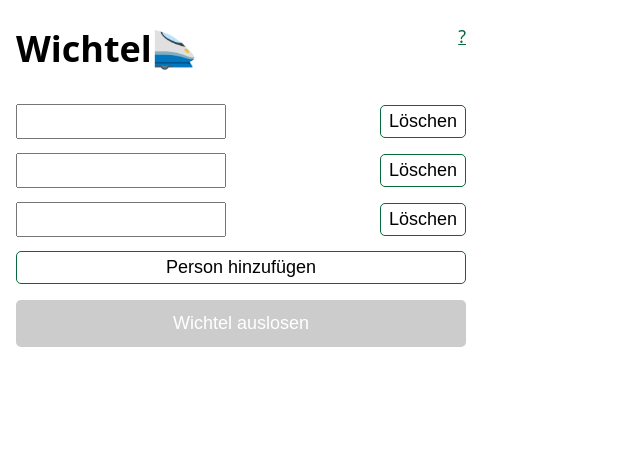
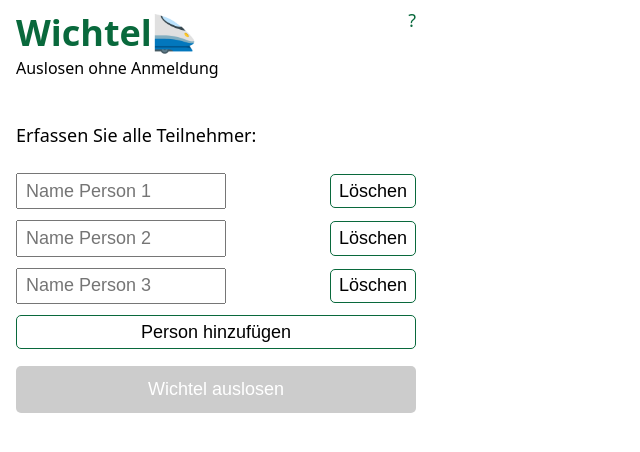
Before and after one commit to bjorndown/wichtel-express, a Next.js app: page / in a window 1280 px wide. Shown: the top 452 px of the page, without its empty margins (0-640 px from the left). Built offline with nearby package versions, Linux system fonts and the light colour scheme.

Commit message:
Lots of small tweaks.
- Add error handling on reveal.tsx
- Make de/obfuscate more robust to garbage input
- Improve user guidance
- add meta description and keywords

```diff
--- a/src/lib.ts
+++ b/src/lib.ts
@@ -1,23 +1,35 @@
 import _random from 'lodash/random'
 import _range from 'lodash/range'
 
-const PREFIX_LENGTH = 2
-const PREFIX_HEX_LENGTH = 2 * PREFIX_LENGTH
+const RANDOM_PREFIX_LENGTH = 4 // two two-digit hex numbers
 export const PAD_TO_LENGTH = 40
+export const ALLOWED_CHARS =
+  /[abcdefghijklmnopqrstuvwxyzABCDEFGHIJKLMNOPQRSTUVWXYZäöüéèàçêâëãøô\- ]+/
 
-export const firstQp = (p: string | string[]): string =>
+export const firstQp = (p: string | string[] | undefined): string | undefined =>
   Array.isArray(p) ? p[0] : p
 
-export const stringToHex = (str: string): string =>
-  Array.from(str)
+export const stringToHex = (str: string | undefined | null): string | null => {
+  if (!str) {
+    return null
+  }
+  return Array.from(str)
     .map(c => toHex(c.charCodeAt(0)))
     .join('')
+}
 
 const randomHex = () => toHex(_random(0, 255))
 
 const toHex = (number: Number) => number.toString(16).padStart(2, '0')
 
-export const obfuscate = (str: string): string => {
+export const obfuscate = (str: string | undefined | null): string | null => {
+  if (!str) {
+    return null
+  }
+  if (!ALLOWED_CHARS.test(str)) {
+    return null
+  }
+
   return padWith(
     `${randomHex()}${randomHex()}${toHex(str.length)}${stringToHex(str)}`,
     PAD_TO_LENGTH,
@@ -41,15 +53,49 @@ export const padWith = (
   return str.concat(padding).slice(0, padToLength)
 }
 
-export const deobfuscate = (str: string): string => {
-  const stringWithoutPrefix = str.slice(PREFIX_HEX_LENGTH)
-  const len = parseInt(stringWithoutPrefix.slice(0, 2), 16)
-  return hexToString(stringWithoutPrefix.slice(2, 2 + len * 2))
+export const deobfuscate = (str: string | undefined | null): string | null => {
+  if (!str) {
+    return null
+  }
+
+  const stringWithoutPrefix = str.slice(RANDOM_PREFIX_LENGTH)
+  const obfuscatedTextLength = parseInt(stringWithoutPrefix.slice(0, 2), 16)
+
+  if (isNaN(obfuscatedTextLength)) {
+    console.error('invalid obfuscated text')
+    return null
+  }
+
+  const stringWithoutPadding = stringWithoutPrefix.slice(
+    2,
+    2 + obfuscatedTextLength * 2
+  )
+
+  if (obfuscatedTextLength * 2 != stringWithoutPadding.length) {
+    console.error('obfuscated text too short')
+    return null
+  }
+
+  const plainText = hexToString(
+    stringWithoutPrefix.slice(2, 2 + obfuscatedTextLength * 2)
+  )
+  if (!ALLOWED_CHARS.test(plainText ?? '')) {
+    return null
+  }
+
+  return plainText
 }
 
-export const hexToString = (str: string): string => {
-  return Array.from(str.matchAll(/.{2}/g))
-    .filter(c => !!c)
-    .map(c => String.fromCodePoint(parseInt(c[0], 16)))
-    .join('')
+export const hexToString = (str: string): string | null => {
+  try {
+    return Array.from(str.matchAll(/.{2}/g))
+      .map(c => {
+        const codePoint = parseInt(c[0], 16)
+        return String.fromCodePoint(codePoint)
+      })
+      .join('')
+  } catch (error) {
+    console.error(error)
+    return null
+  }
 }
--- a/src/pages/_app.tsx
+++ b/src/pages/_app.tsx
@@ -1,7 +1,8 @@
 import Head from 'next/head'
 import '../style.css'
+import type { AppProps } from 'next/app'
 
-export default function MyApp({ Component, pageProps }) {
+export default function MyApp({ Component, pageProps }: AppProps) {
   return (
     <div className="container">
       <Head>
@@ -9,11 +10,14 @@ export default function MyApp({ Component, pageProps }) {
       </Head>
       <header>
         <h1>
-          Wichtel<span className="flipped">🚄</span>
+          <a href="/">
+            Wichtel<span className="flipped">🚄</span>
+          </a>
         </h1>
         <a title="Anleitung & Impressum" href="/impressum">
           ?
         </a>
+        <span className="claim">Auslosen ohne Anmeldung</span>
       </header>
       <main>
         <Component {...pageProps} />
@@ -21,15 +25,14 @@ export default function MyApp({ Component, pageProps }) {
 
       <style jsx>{`
         .container {
-          max-width: 450px;
+          max-width: 400px;
         }
 
         header {
           display: flex;
-          flex-flow: row;
-          flex-flow: wrap;
+          flex-flow: row wrap;
           justify-content: space-between;
-          margin: 1.5rem 0;
+          margin: 0.5rem 0 1.5rem 0;
         }
 
         header h1 {
@@ -37,19 +40,22 @@ export default function MyApp({ Component, pageProps }) {
         }
 
         .flipped {
-          -moz-transform: scale(-1, 1);
-          -webkit-transform: scale(-1, 1);
-          -o-transform: scale(-1, 1);
-          -ms-transform: scale(-1, 1);
           transform: scale(-1, 1);
           display: inline-block;
         }
 
         header a {
-          place-self: start;
+          text-decoration: none;
+          place-self: flex-start;
+        }
+
+        header .claim {
+          flex-basis: 100%;
+          font-size: medium;
         }
 
         main {
+          padding-top: 1rem;
         }
       `}</style>
     </div>
--- a/src/pages/_document.tsx
+++ b/src/pages/_document.tsx
@@ -1,9 +1,19 @@
-import { Html, Head, Main, NextScript } from 'next/document'
+import { Head, Html, Main, NextScript } from 'next/document'
 
 export default function Document() {
   return (
     <Html lang="de">
-      <Head />
+      <Head>
+        <title>wichtel.express</title>
+        <meta
+          name="description"
+          content="Wichtel-Auslosung ohne Anmeldung &ndash; schnell und unkompliziert."
+        />
+        <meta
+          name="keywords"
+          content="wichtel, wichteln, auslosen, secret santa, schnell, einfach, unkompliziert, ohne anmeldung"
+        />
+      </Head>
       <body>
         <Main />
         <NextScript />
--- a/src/pages/index.tsx
+++ b/src/pages/index.tsx
@@ -1,6 +1,6 @@
 import _sample from 'lodash/sample'
 import { useMemo, useState } from 'react'
-import { obfuscate } from '../lib'
+import { ALLOWED_CHARS, obfuscate } from '../lib'
 
 type SecretSanta = {
   name: string
@@ -17,16 +17,20 @@ const Index = () => {
   const [drawingLots, setDrawingLots] = useState(false)
   const lotsDrawn = useMemo(() => santas.some(p => !!p.presentee), [santas])
 
-  const drawLots = () => {
+  const drawLots = (): void => {
     setDrawingLots(true)
-    while (santas.some(p => !p.presentee)) {
+    while (santas.some(santa => !santa.presentee)) {
       // TODO pull out
-      for (const person of santas) {
-        const otherPersons = santas.filter(p => p.name !== person.name)
-        const wichtel = _sample(otherPersons)
-        const alreadyWichtel = santas.some(p => p.presentee === wichtel.name)
-        if (!alreadyWichtel) {
-          person.presentee = wichtel.name
+      for (const santa of santas) {
+        const otherSantas = santas.filter(
+          otherSanta => otherSanta.name !== santa.name
+        )
+        const presentee = _sample(otherSantas) as SecretSanta // it will not be nullish
+        const alreadyPresentee = santas.some(
+          santa => santa.presentee === presentee.name
+        )
+        if (!alreadyPresentee) {
+          santa.presentee = presentee.name
         }
       }
     }
@@ -37,42 +41,42 @@ const Index = () => {
     )
   }
 
-  const reset = () => {
-    setSantas(ps => ps.map(p => ({ name: p.name })))
+  const reset = (): void => setSantas(ps => ps.map(p => ({ name: p.name })))
+  const addPerson = (): void => {
+    setSantas(_ => [...santas, { name: '' }])
   }
-
-  const addPerson = () => setSantas(_ => [...santas, { name: '' }])
   const generateLink = (santa: SecretSanta): string => {
     const url = new URL('reveal', location.href)
     url.searchParams.append('s', santa.name)
-    url.searchParams.append('p', obfuscate(santa.presentee))
+    url.searchParams.append('p', obfuscate(santa.presentee) as string)
     return url.toString()
   }
-
-  const isValid = (): boolean =>
+  const isReadyToDrawLots = (): boolean =>
     santas.every(person => (person.name?.length ?? 0) > 0) &&
-    santas.length === new Set(santas.map(p => p.name)).size
+    santas.length === new Set(santas.map(p => p.name)).size &&
+    santas.length > 2
 
   if (lotsDrawn) {
     return (
       <>
-        <table>
-          <tbody>
+        <p>
+          Versenden Sie nun die persönlichen Links per e-Mail, SMS, WhatsApp,
+          Signal etc:
+        </p>
         {santas.map((person, i) => (
-              <tr key={`person-${i}`}>
-                <td className="name">{person.name}</td>
+          <div className="row" key={`person-${i}`}>
+            <span className="name">{person.name}</span>
 
-                <td style={{ textAlign: 'right' }}>
             <button
-                    onClick={() => navigator.clipboard.writeText(person.url)}
+              className="action"
+              onClick={() =>
+                navigator.clipboard.writeText(person.url as string)
+              }
             >
               Link kopieren
             </button>
-                </td>
-              </tr>
+          </div>
         ))}
-          </tbody>
-        </table>
         <button
           className="full-width"
           onClick={() =>
@@ -81,7 +85,7 @@ const Index = () => {
             )
           }
         >
-          Alle Links kopieren
+          Alle Namen und Links kopieren
         </button>
         <button className="full-width" onClick={reset}>
           Zurücksetzen
@@ -89,18 +93,7 @@ const Index = () => {
 
         <style jsx>{`
           .name {
-            max-width: 125px;
             overflow-wrap: break-word;
-          }
-
-          .footnote {
-            font-weight: bold;
-            margin: 0 0.2rem;
-          }
-
-          .visit-link {
-            font-size: medium;
-            text-align: right;
           }
         `}</style>
       </>
@@ -108,16 +101,12 @@ const Index = () => {
   } else {
     return (
       <>
-        <table>
-          <tbody>
+        <form onSubmit={drawLots}>
+          <p>Erfassen Sie alle Teilnehmer:</p>
           {santas.map((person, i) => (
-              <tr key={`person-${i}`}>
-                <td>
-                  <label
-                    className="visuallyhidden"
-                    htmlFor={`input-person-${i}`}
-                  >
-                    Name Person {i}
+            <div className="row" key={`input-person-${i}`}>
+              <label className="visually-hidden" htmlFor={`input-person-${i}`}>
+                Name Person {i + 1}
               </label>
               <input
                 id={`input-person-${i}`}
@@ -127,40 +116,43 @@ const Index = () => {
                     return persons.slice()
                   })
                 }
+                placeholder={`Name Person ${i + 1}`}
                 type="text"
                 size={16}
                 value={person.name}
+                minLength={3}
+                pattern={ALLOWED_CHARS.source}
+                aria-label={`Name Person ${i + 1}`}
               />
-                </td>
-                <td style={{ textAlign: 'right' }}>
               <button
+                type="button"
+                className="delete-button"
                 onClick={() =>
                   setSantas(persons => persons.filter((_, l) => l !== i))
                 }
               >
                 Löschen
               </button>
-                </td>
-              </tr>
+            </div>
           ))}
-            <tr>
-              <td colSpan={2}>
-                <button className="full-width" onClick={addPerson}>
+          <button type="button" className="full-width" onClick={addPerson}>
             Person hinzufügen
           </button>
-              </td>
-            </tr>
-          </tbody>
-        </table>
 
-        <button
+          <input
+            type="submit"
             className="full-width primary"
-          disabled={!isValid() || drawingLots}
-          onClick={drawLots}
-        >
-          Wichtel auslosen
-        </button>
+            disabled={!isReadyToDrawLots() || drawingLots}
+            value="Wichtel auslosen"
+          />
+        </form>
+
         {drawingLots && <span>Auslosung läuft...</span>}
+        <style jsx>{`
+          .delete-button {
+            margin-left: 0.5rem;
+          }
+        `}</style>
       </>
     )
   }
--- a/src/style.css
+++ b/src/style.css
@@ -3,9 +3,9 @@
 
 }
 
-p {
-    line-height: 2.1rem;
-
+p, article {
+    line-height: 2rem;
+    margin-top: 0;
 }
 
 :root {
@@ -19,9 +19,7 @@ body {
     font-size: large;
     font-family: system-ui, -apple-system, BlinkMacSystemFont, 'Segoe UI', Roboto,
     Oxygen, Ubuntu, Cantarell, 'Open Sans', 'Helvetica Neue', sans-serif;
-    font-weight: 400;
     padding: 0 0.5rem;
-
 }
 
 td {
@@ -36,44 +34,56 @@ table {
 input,
 button {
     font-size: large;
-    margin: 0.45rem 0;
-    padding: 0.3rem 0.5rem;
+    margin: 0.25rem 0 0.45rem 0;
+    padding: 0.35rem 0.5rem;
 }
 
-button {
+button, input[type=submit] {
     border: 1px solid var(--primary-bg-color);
     border-radius: 5px;
     background-color: var(--bg-color);
     color: var(--button-color);
 }
 
-button.primary {
+button.primary, input[type=submit].primary {
     background-color: var(--primary-bg-color);
     color: white;
-    padding: 0.8rem 0.5rem;
+    padding: 0.8rem 1rem;
     margin: 0.6rem 0;
 
 }
 
-button:disabled {
+button:disabled, input[type=submit]:disabled {
     border: none;
     background-color: var(--disabled-color);
+}
+
+input:invalid {
+    border: medium solid red;
 }
 
 .full-width {
     width: 100%;
 }
 
-button:active {
-    background-color: #a52a2a91;
+button:active, input[type=submit]:active {
+    background-color: #0d8f52;
+    color: white;
 }
 
 a {
     color: var(--primary-bg-color);
 }
 
+.row {
+    display: flex;
+    flex-flow: row nowrap;
+    align-items: center;
+    justify-content: space-between;
+}
+
 /* Thanks to https://css-tricks.com/places-its-tempting-to-use-display-none-but-dont/ */
-.visuallyhidden {
+.visually-hidden {
     position: absolute;
     overflow: hidden;
     clip: rect(0 0 0 0);
--- a/tsconfig.json
+++ b/tsconfig.json
@@ -4,7 +4,7 @@
     "lib": ["dom", "dom.iterable", "esnext"],
     "allowJs": true,
     "skipLibCheck": true,
-    "strict": false,
+    "strict": true,
     "forceConsistentCasingInFileNames": true,
     "noEmit": true,
     "incremental": true,
```
Also changed, not shown: src/pages/impressum.tsx (+18 -1 lines), src/pages/reveal.tsx (+41 -15 lines), 1 other file (tests, documents, lock files or other folders). Lines whose indentation alone changed are shown as unchanged.
